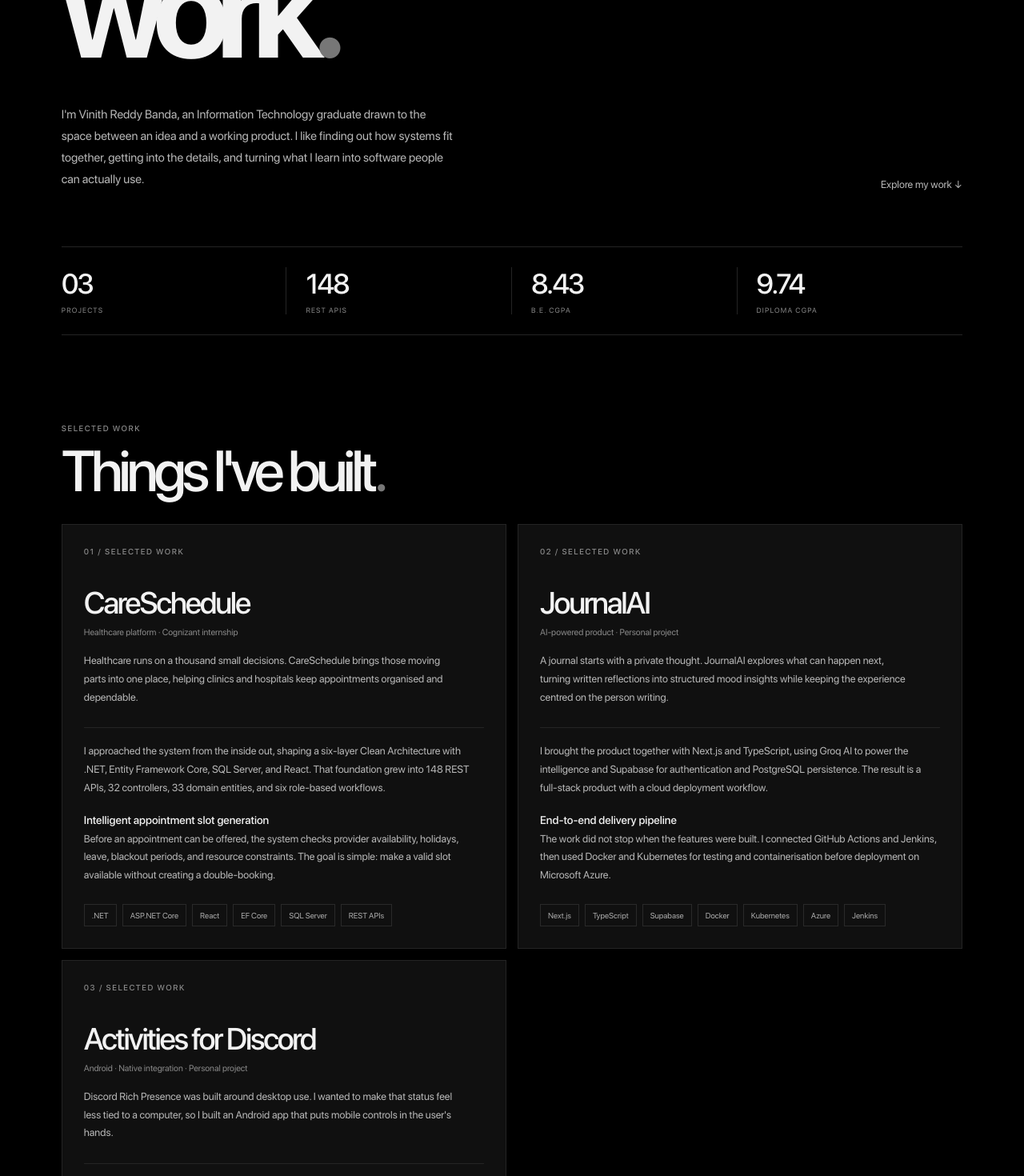
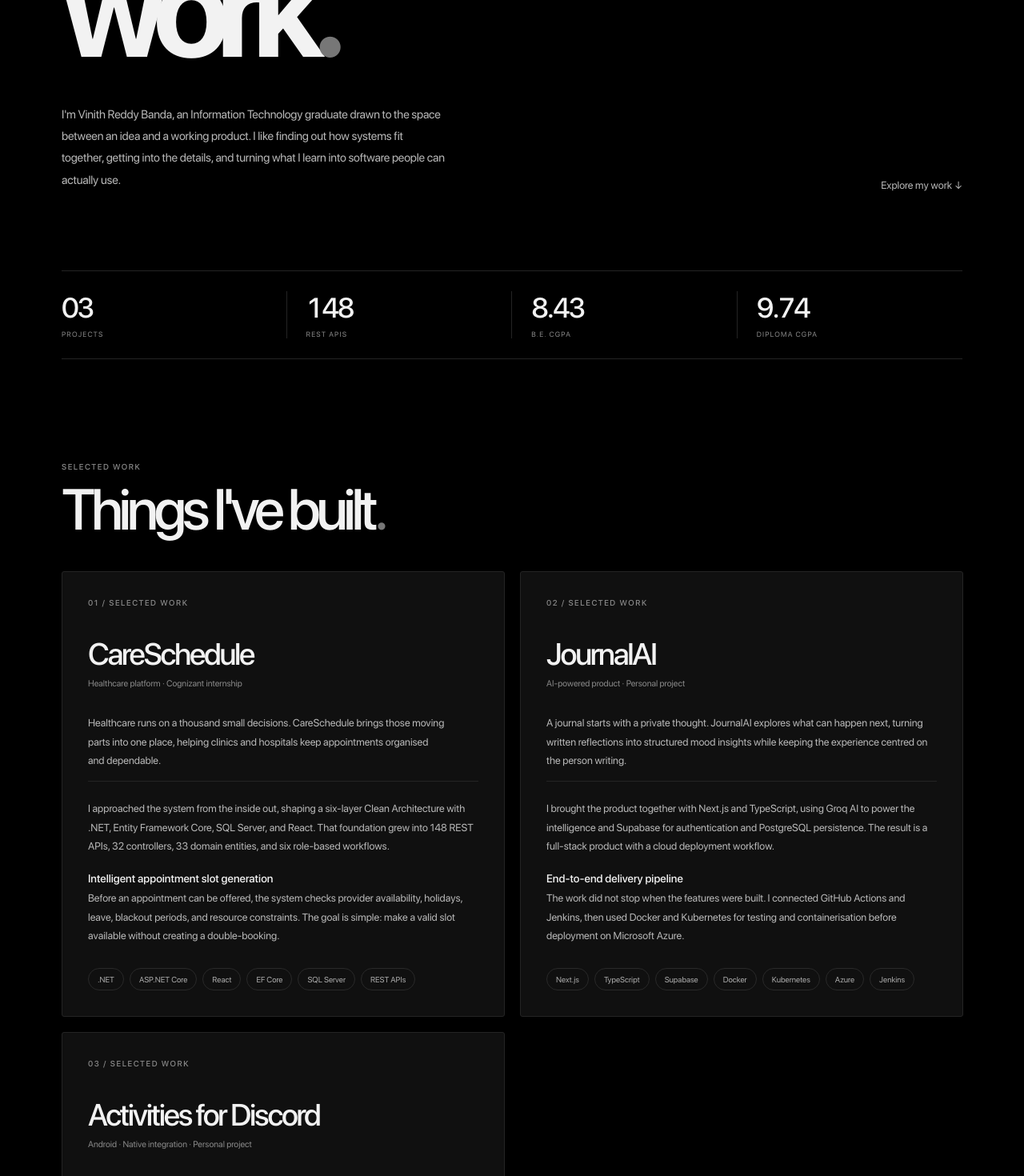
Before and after one commit to vinithreddybanda/vinithreddybanda.github.io, a React (Vite) app: page / in a window 1280 px wide. Shown: the part 480-1950 px from the top of the page at 80% size. Built offline with nearby package versions, Linux system fonts and the light colour scheme.

Commit message:
Polish portfolio layout and motion styling

```diff
--- a/src/style.css
+++ b/src/style.css
@@ -47,3 +47,98 @@ a:focus-visible{outline:2px solid #aaa;outline-offset:5px}
   transform: translate3d(0, var(--scroll-drift, 0px), 0);
   will-change: filter, transform;
 }
+
+
+/* Editorial motion system: quiet entrances, crisp hierarchy, tactile hover states. */
+html { scroll-padding-top: 28px; }
+::selection { background: #e9e9e9; color: #090909; }
+.has-motion [data-reveal],
+.has-motion .reveal {
+  opacity: 0;
+  transform: translate3d(0, 30px, 0);
+  filter: blur(7px);
+  transition:
+    opacity 760ms cubic-bezier(.2,.72,.18,1),
+    transform 900ms cubic-bezier(.16,1,.3,1),
+    filter 760ms cubic-bezier(.2,.72,.18,1);
+  transition-delay: var(--reveal-delay, 0ms);
+  will-change: opacity, transform, filter;
+}
+.has-motion [data-reveal].is-visible,
+.has-motion .reveal.is-visible {
+  opacity: 1;
+  transform: translate3d(0, 0, 0);
+  filter: blur(0);
+}
+.hero { padding-bottom: clamp(58px, 8vw, 100px); }
+.hero h1 { text-wrap: balance; }
+.hero-bottom p,
+.about-copy {
+  max-width: 54ch;
+  font-size: clamp(14px, 1.15vw, 16px);
+  line-height: 1.85;
+  letter-spacing: -.012em;
+  text-wrap: pretty;
+}
+.section { padding-top: clamp(82px, 10vw, 132px); }
+.section-heading { margin-bottom: clamp(26px, 3.5vw, 42px); }
+.project-grid { gap: clamp(12px, 1.5vw, 20px); align-items: stretch; }
+.project-card {
+  display: flex;
+  flex-direction: column;
+  min-height: 100%;
+  padding: clamp(22px, 2.5vw, 34px);
+  border-radius: 3px;
+  transition: border-color 420ms ease, background-color 420ms ease, transform 520ms cubic-bezier(.2,.8,.2,1);
+}
+.project-card:hover {
+  border-color: #454545;
+  background: #141414;
+  transform: translate3d(0, -5px, 0);
+}
+.project-summary,
+.project-detail p,
+.plain-item p {
+  max-width: 62ch;
+  line-height: 1.82;
+  text-wrap: pretty;
+}
+.project-detail { margin-top: auto; padding-top: 22px; }
+.project-card .tags { padding-top: 4px; }
+.tag {
+  border-radius: 999px;
+  padding: 7px 11px;
+  transition: color 240ms ease, border-color 240ms ease, background-color 240ms ease;
+}
+.project-card:hover .tag { border-color: #383838; color: #d0d0d0; }
+.metrics { gap: 0; }
+.metrics strong { font-variant-numeric: tabular-nums; }
+.metrics>div { transition: transform 350ms ease; }
+.metrics>div:hover { transform: translateY(-3px); }
+.site-header nav a,
+.header-contact,
+.text-link,
+.footer-links a { transition: color 240ms ease, opacity 240ms ease; }
+.header-contact span,
+.footer-links a span { display: inline-block; transition: transform 260ms cubic-bezier(.2,.8,.2,1); }
+.header-contact:hover span,
+.footer-links a:hover span { transform: translate(3px, -3px); }
+.plain-item { transition: border-color 300ms ease, padding-left 300ms ease; }
+.plain-item:hover { border-color: #555; padding-left: 7px; }
+.skill-row .tag { line-height: 1; }
+.site-footer { padding-top: clamp(42px, 6vw, 72px); }
+@media (max-width: 760px) {
+  .hero { padding-bottom: 58px; }
+  .project-card:hover { transform: none; }
+  .section { padding-top: 78px; }
+}
+@media (prefers-reduced-motion: reduce) {
+  *, *::before, *::after {
+    scroll-behavior: auto !important;
+    animation-duration: .01ms !important;
+    animation-iteration-count: 1 !important;
+    transition-duration: .01ms !important;
+  }
+  .has-motion [data-reveal],
+  .has-motion .reveal { opacity: 1; transform: none; filter: none; }
+}
```
